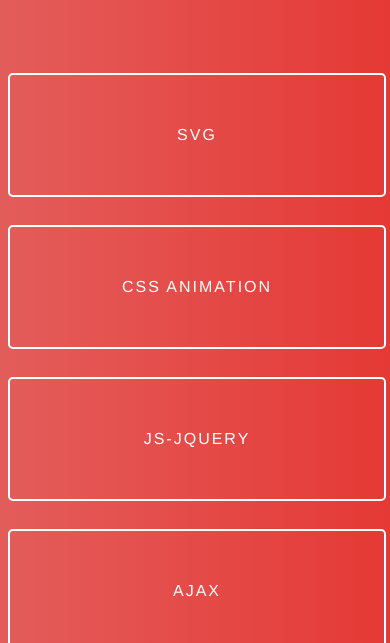
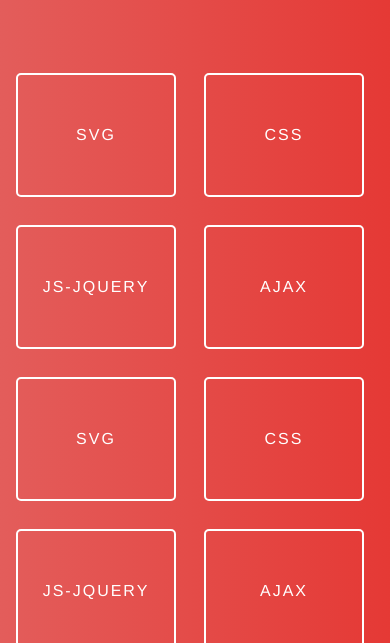
Before and after one commit to sophie-vdv/playground.github.io, a website: page docs/index.html in a window 390 px wide. Shown: the part 201-844 px from the top of the page. Drawn offline with nearby package versions, Linux system fonts and the light colour scheme; files that its build step writes are made by us from their sources; a web font is replaced by a local one.

Commit message:
MASTER - Fix responsive

```diff
--- a/docs/index.html
+++ b/docs/index.html
@@ -22,7 +22,7 @@
             <div class="case">SVG</div>
         </a>
         <a href="#">
-            <div class="case">CSS ANIMATION</div>
+            <div class="case">CSS</div>
         </a>
         <a href="#">
             <div class="case">JS-JQUERY</div>
@@ -37,7 +37,7 @@
             <div class="case">SVG</div>
         </a>
         <a href="#">
-            <div class="case">CSS ANIMATION</div>
+            <div class="case">CSS</div>
         </a>
         <a href="#">
             <div class="case">JS-JQUERY</div>
--- a/src/less/main.less
+++ b/src/less/main.less
@@ -96,17 +96,7 @@
     }
 
     @media only screen and (max-width : 530px) {
-      width  : 96%;
-      margin : 16px 0;
-      float  : inherit;
-
-      &:first-child {
-        margin-left : 0;
-      }
-
-      &:last-child {
-        margin-right : 0;
-      }
+      width  : 40%;
     }
   }
   .case {
```
Also changed, not shown: docs/css/main.css, docs/css/main.min.css.
